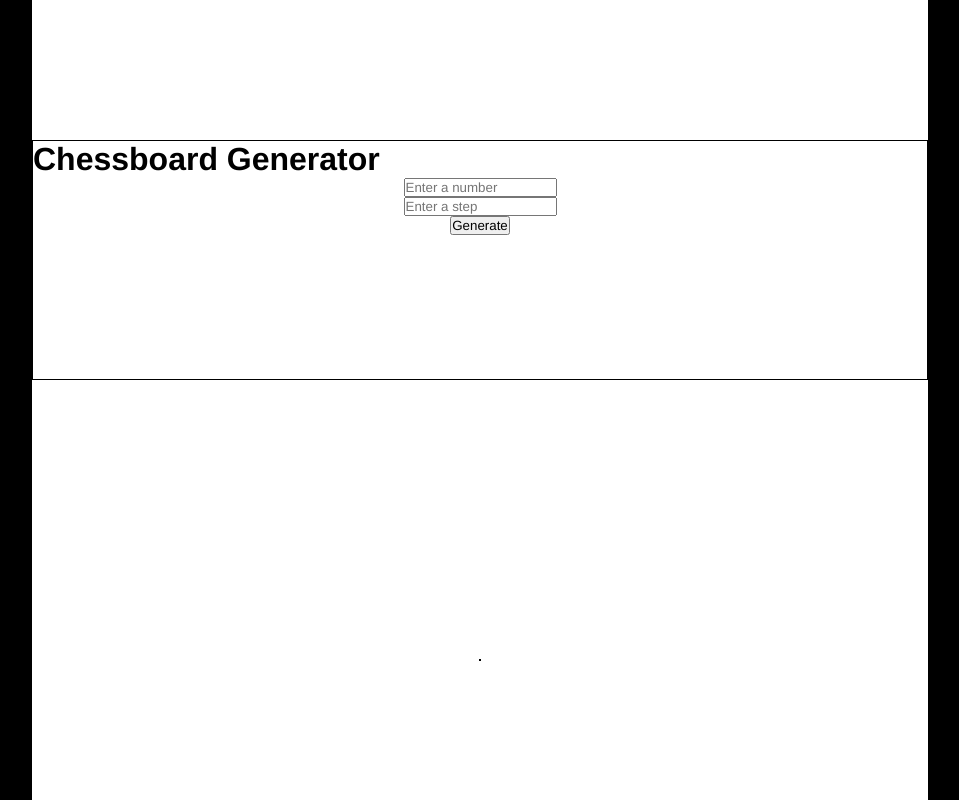
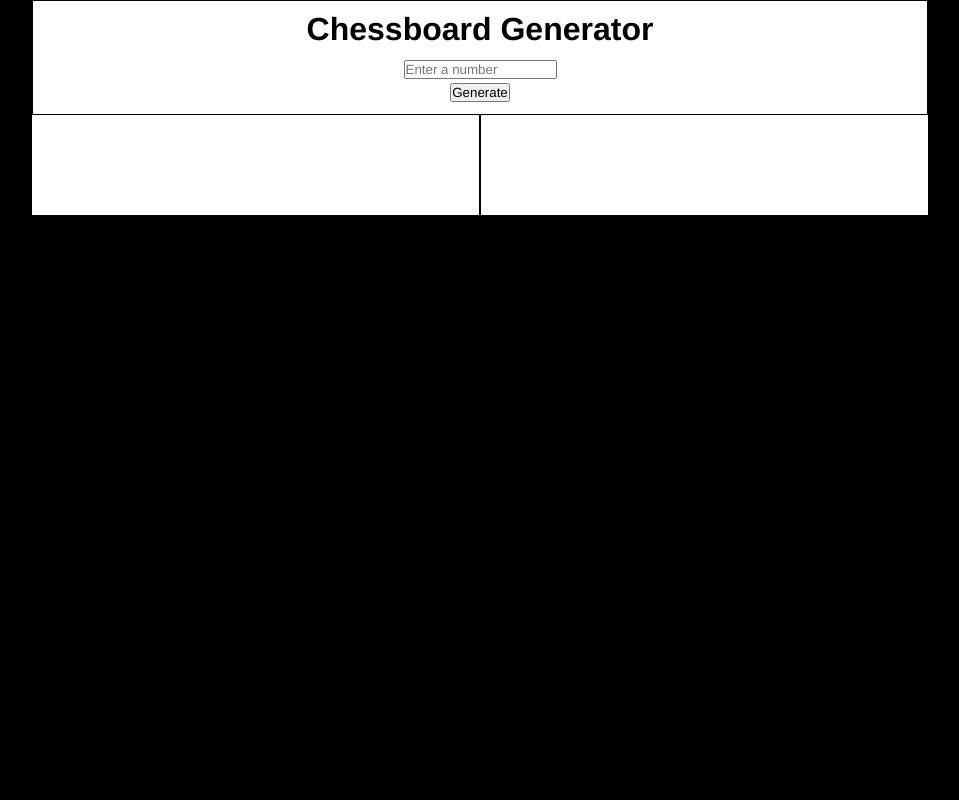
Before and after one commit to x2zatzz/b3nc-albatana-michaeljames, a PHP site: page / in a window 1280 px wide. Shown: the whole page, without its empty margins (160-1119 px from the left). Run offline with PHP 8.4, Linux system fonts and the light colour scheme.

Commit message:
modified code to my own version due for simplicity

```diff
--- a/mod07-05/css/style.css
+++ b/mod07-05/css/style.css
@@ -19,25 +19,25 @@ body{
   background: black;
 }
 
-.uppersection{
-  height: 30vh;
+.body{
+  display: flex;
+  flex-flow: column nowrap;
+  justify-content: flex-start;
+  align-items: center;
+  align-content: center;
+  width: 70vw;
+  height: auto;
+  margin: 0 auto;
+  background: white;
+}
+
+.panel{
+  height: auto;
   width: 100%;
   border: 0.5px solid black;
 }
 
-.body{
-  display: flex;
-  flex-flow: column nowrap;
-  justify-content: space-around;
-  align-items: center;
-  align-content: space-around;
-  width: 70vw;
-  height: 100vh;
-  margin: 0 auto;
-  background: white;
-}
-
-form{
+.panel > form{
   display: flex;
   flex-flow: column nowrap;
   justify-content: space-around;
@@ -45,14 +45,43 @@ form{
   align-content: space-around;
 
 }
+.tablegenerator{
+  min-height: 100px;
+  width: auto;
+  border: 0.5px solid black;
+  display: flex;
+
+}
 
 h1,
-input{
+form{
+  margin: 10px;
   color: black;
+  text-align: center;
+}
+form > input{
+  margin: 2px;
 }
 
-.chessboard{
-  border: 0.25px solid black;
+.box{
+  border: 0.1px solid black;
+  background: red;
+  width: 50px;
+  height: 50px;
+}
+
+ul{
+  display: flex;
+  flex-flow: row wrap;
+  width: auto;
+  height: auto;
+  background: gray;
+
+}
+li{
+  display: block;
+  height: 100px;
+  width: 100px;
 }
 
 
--- a/mod07-05/index.html
+++ b/mod07-05/index.html
@@ -13,16 +13,18 @@
 
   <body>
     <div class="body">
-      <div class="uppersection">
+      <div class="panel">
         <h1>Chessboard Generator</h1>
-        <form action="" name="inputform">
-          <input type="text" name="num" value="" id="num" placeholder="Enter a number">
-          <input type="text" name="step" id="num" placeholder="Enter a step">
-          <input type="button" value="Generate" onclick="generateTable">
+        <form action="" name="panelform">
+          <input type="text" name="num" value="" id="n" placeholder="Enter a number">
+          <!-- <input type="text" name="step" id="num" placeholder="Enter a step"> -->
+          <input type="button" value="Generate" onclick="generateTable()">
         </form>
       </div>
-      <div class="chessboard">
-        <div class="basebox"></div>
+      <div class="tablegenerator">
+        <ul id="tablegenerator">
+
+        </ul>
       </div>
     </div>
 
--- a/mod07-05/js/script.js
+++ b/mod07-05/js/script.js
@@ -1,46 +1,59 @@
+// function generateTable() {
+//   var num = document.inputform.num.value;
+//   var step = document.inputform.step.value;
+
+//   var row = num / step;
+//   var element = "";
+//   var boxClass = "";
+//   var classBox = "";
+
+//   var boxHeight = row / 4;
+
+//   boxHeight = Math.round(boxHeight);
+//   boxHeight = 100 / boxHeight;
+
+//   var z = step;
+//   for (var x = 0; x <= (row / 4); x++) {
+//     for (var y = 0; y < 4; y++) {
+//       if (step <= num) {
+//         if ((x % 2 == 0) && (y % 2 == 0)) {
+//           boxClass = "black";
+//         }
+//         if ((x % 2 == 0) && (y % 2 == 1)) {
+//           boxClass = "white";
+//         }
+//         if ((x % 2 == 1) && (y % 2 == 0)) {
+//           boxClass = "white";
+//         }
+//         if ((x % 2 == 1) && (y % 2 == 1)) {
+//           boxClass = "black";
+//         }
+//         element += "<div class ='box " + boxClass + "'><h2>" + z + "</h2></div>";
+//         z += step;
+
+//       }
+//     }
+//   }
+
+//   document.getElementsById("chessboard").innerHTML = element;
+//   classBox = document.getElementsByClassName("box");
+
+//   for (var i = 0; i < classBox.length; i++) {
+//     classBox[i].style.height = boxHeight + "vh";
+//     classBox[i].style.lineHeight = boxHeight + "vh";
+//   }
+
+// }
+
 function generateTable() {
-  var num = document.inputform.num.value;
-  var step = document.inputform.step.value;
-
-  var row = num / step;
-  var element = "";
-  var boxClass = "";
-  var classBox = "";
-
-  var boxHeight = row / 4;
-
-  boxHeight = Math.round(boxHeight);
-  boxHeight = 100 / boxHeight;
-
-  var z = step;
-  for (var x = 0; x <= (row / 4); x++) {
-    for (var y = 0; y < 4; y++) {
-      if (step <= num) {
-        if ((x % 2 == 0) && (y % 2 == 0)) {
-          boxClass = "black";
-        }
-        if ((x % 2 == 0) && (y % 2 == 1)) {
-          boxClass = "white";
-        }
-        if ((x % 2 == 1) && (y % 2 == 0)) {
-          boxClass = "white";
-        }
-        if ((x % 2 == 1) && (y % 2 == 1)) {
-          boxClass = "black";
-        }
-        element += "<div class ='box " + boxClass + "'><h2>" + z + "</h2></div>";
-        z += step;
-
-      }
-    }
-  }
-
-  document.getElementsById("chessboard").innerHTML = element;
-  classBox = document.getElementsByClassName("box");
-
-  for (var i = 0; i < classBox.length; i++) {
-    classBox[i].style.height = boxHeight + "vh";
-    classBox[i].style.lineHeight = boxHeight + "vh";
-  }
+  var n = document.getElementById("n").value;
+  // for (i=0; i < n; i++) {
+  //   document.getElementById("tablegenerator").append
+  //   console.log(i);
+  // }
+  var node = document.createElement("LI");
+  var textnode = document.createElement("<h1>header</h1>");
+  node.appendChild(textnode);
+  document.getElementById("tablegenerator").appendChild(node);
 
 }
```
